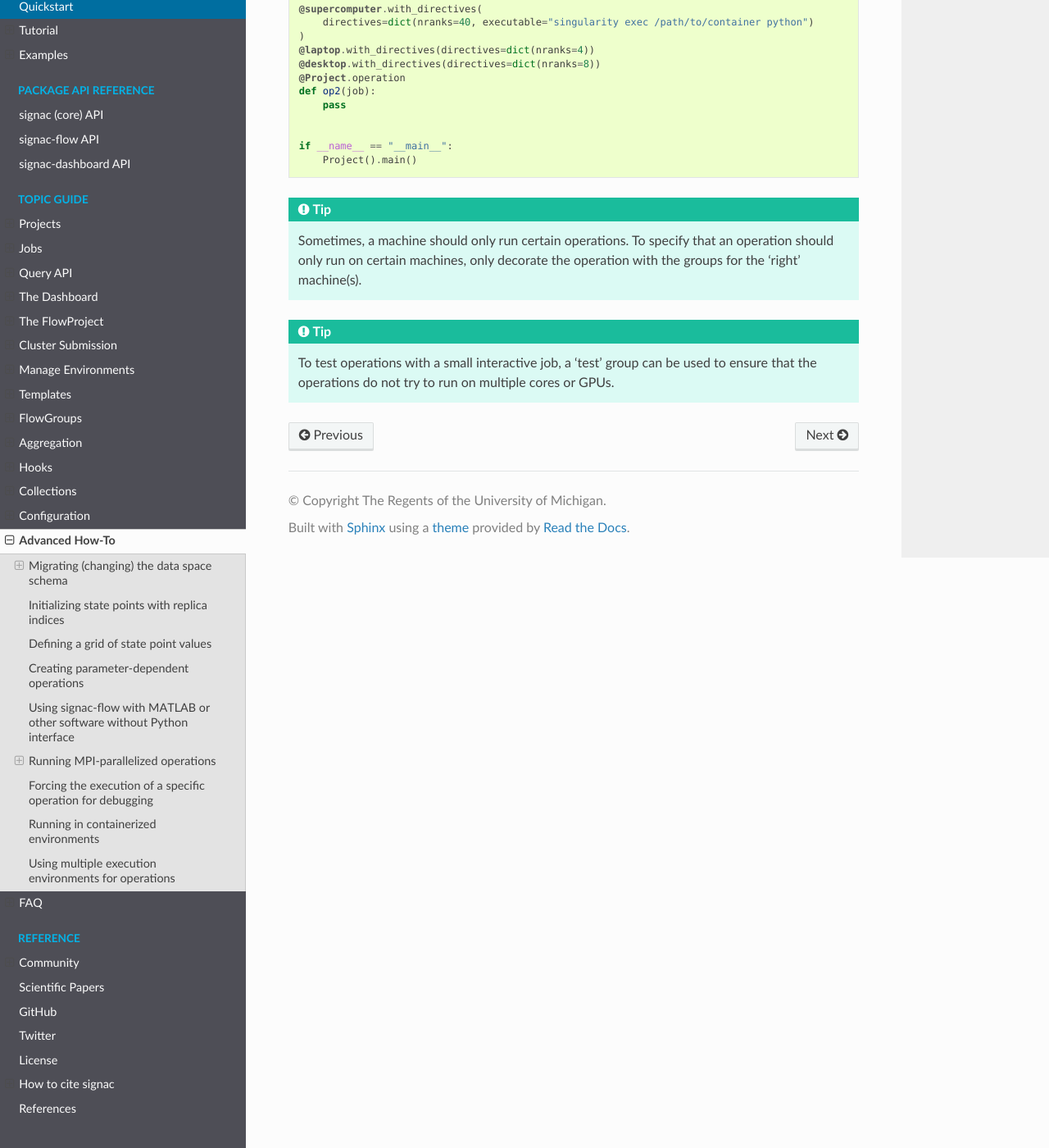
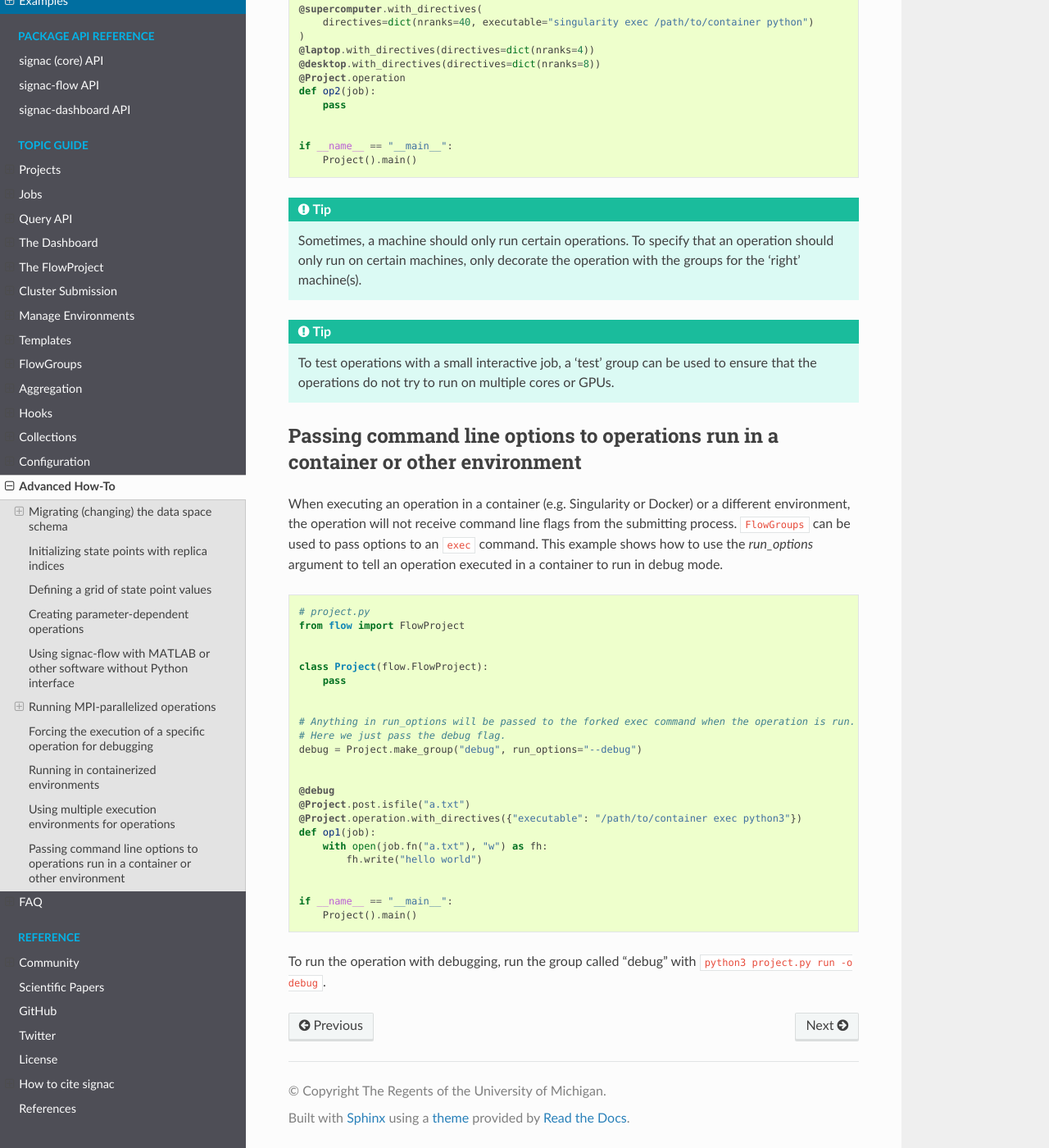
Before and after one commit to glotzerlab/signac-docs, a Sphinx documentation site: the page built from docs/source/recipes.rst, in a window 1280 px wide and 1400 px high, scrolled down 8040 px. Shown: the whole window at 82% size. Built offline with Sphinx 7.4.7 and the Read the Docs theme 2.0.0, drawn with Linux system fonts in a browser that asks for light colours.

Commit message:
Add how to on debugging containered operations. (#167)
* Add how to on debugging containered operations.

* [pre-commit.ci] auto fixes from pre-commit.com hooks

for more information, see https://pre-commit.ci

* fix: Explicitly set language to English.

* clarify documentation

Co-authored-by: Corwin Kerr <cbkerr@umich.edu>

* fix: General fixes to FlowGroup.run_options recipe

Co-authored-by: pre-commit-ci[bot] <66853113+pre-commit-ci[bot]@users.noreply.github.com>
Co-authored-by: Corwin Kerr <cbkerr@umich.edu>

```diff
--- a/docs/source/recipes.rst
+++ b/docs/source/recipes.rst
@@ -437,3 +437,41 @@
 
    To test operations with a small interactive job, a 'test' group can be used
    to ensure that the operations do not try to run on multiple cores or GPUs.
+
+Passing command line options to operations run in a container or other environment
+==================================================================================
+
+When executing an operation in a container (e.g. Singularity or Docker) or a different environment,
+the operation will not receive command line flags from the submitting process. ``FlowGroups`` can be
+used to pass options to an ``exec`` command. This example shows how to use the `run_options`
+argument to tell an operation executed in a container to run in debug mode.
+
+.. code-block:: python
+
+    # project.py
+    from flow import FlowProject
+
+
+    class Project(flow.FlowProject):
+        pass
+
+
+    # Anything in run_options will be passed to the forked exec command when the operation is run.
+    # Here we just pass the debug flag.
+    debug = Project.make_group("debug", run_options="--debug")
+
+
+    @debug
+    @Project.post.isfile("a.txt")
+    @Project.operation.with_directives({"executable": "/path/to/container exec python3"})
+    def op1(job):
+        with open(job.fn("a.txt"), "w") as fh:
+            fh.write("hello world")
+
+
+    if __name__ == "__main__":
+        Project().main()
+
+
+To run the operation with debugging, run the group called "debug" with ``python3 project.py run -o
+debug``.
```
